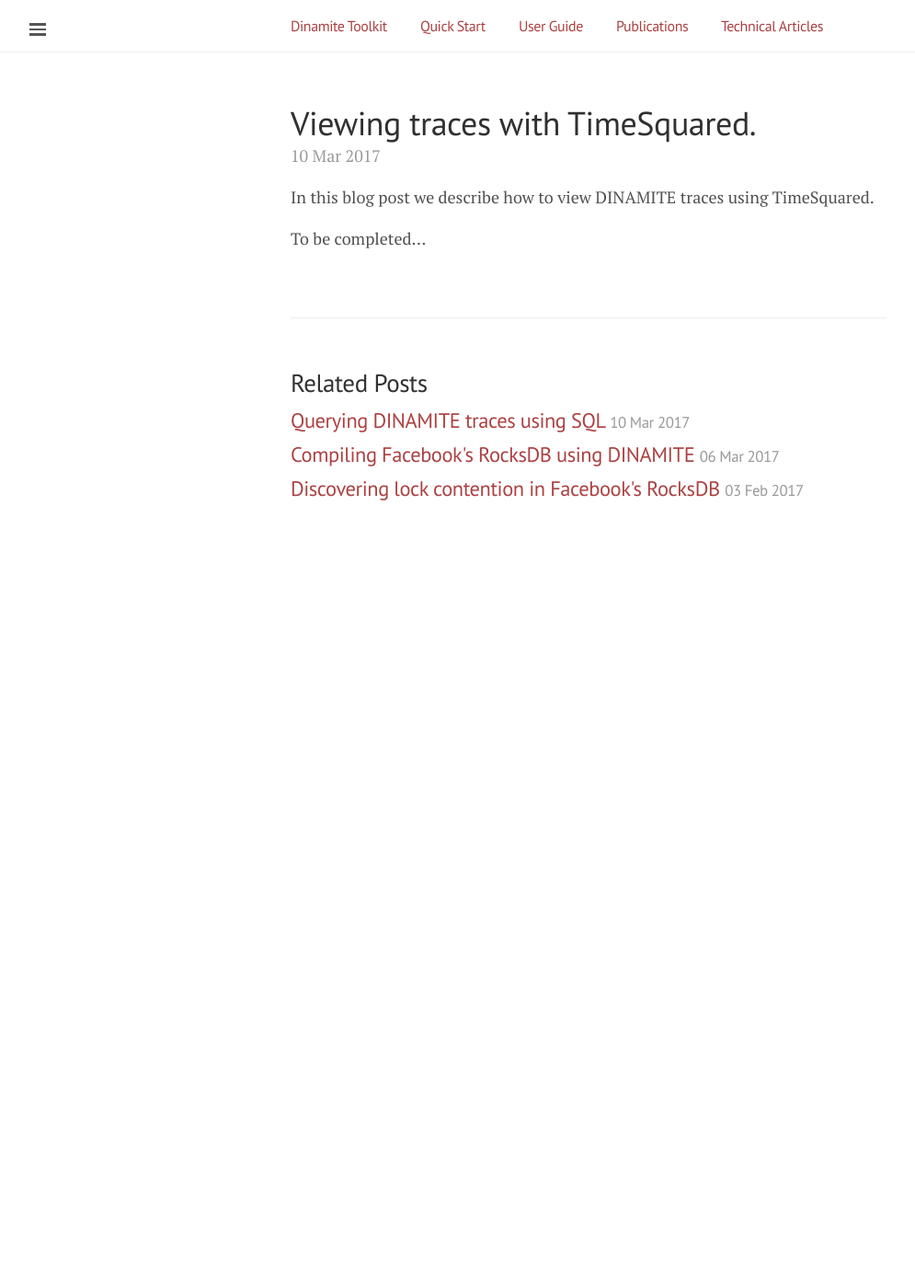
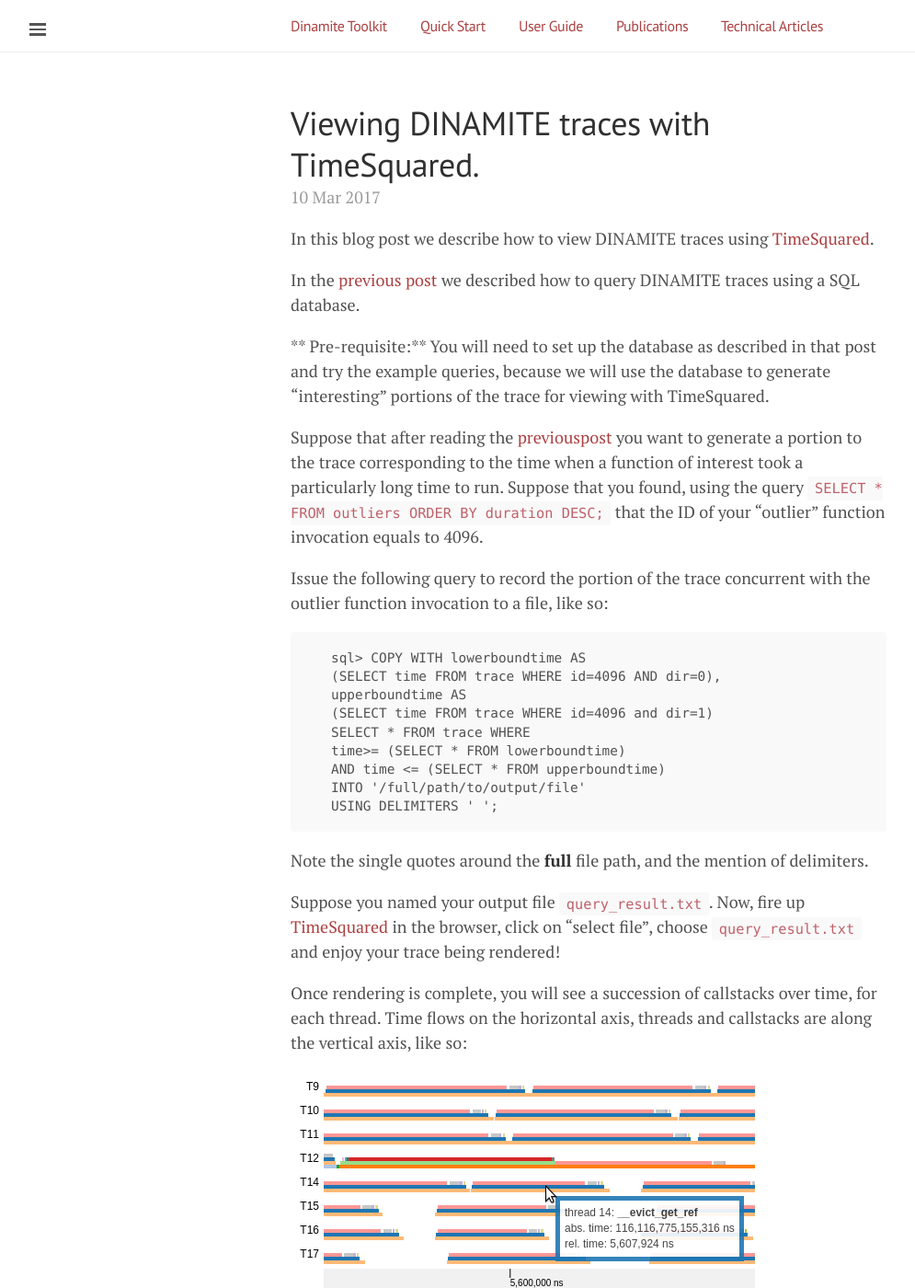
Before and after one commit to dinamite-toolkit/dinamite-toolkit.github.io, a Jekyll site: the page built from _posts/2017-03-10-time-squared-with-files.md, in a window 1280 px wide and 1400 px high. Shown: the whole window at 92% size, without its empty margins (0-995 px from the left). Built offline with Jekyll 4.4.1, drawn with Linux system fonts in a browser that asks for light colours; some of the changed text lies outside the part shown.

Commit message:
Completed a blog post on visualizing traces with TimeSquared.

````diff
--- a/_posts/2017-03-10-time-squared-with-files.md
+++ b/_posts/2017-03-10-time-squared-with-files.md
@@ -1,10 +1,59 @@
 ---
 layout: post
-title: Viewing traces with TimeSquared.
+title: Viewing DINAMITE traces with TimeSquared.
 excerpt_separator: <!--more-->
 ---
 
-In this blog post we describe how to view DINAMITE traces using TimeSquared.
+In this blog post we describe how to view DINAMITE traces using [TimeSquared](https://auggy.bitbucket.io/timesquared).
 <!--more-->
 
-To be completed...
+In the [previous post](/2017/03/10/querying-dinamite-traces) we
+described how to query DINAMITE traces using a SQL database.
+
+** Pre-requisite:** You will need to set up the database as described
+in that post and try the example queries, because we will use the
+database to generate "interesting" portions of the trace for viewing
+with TimeSquared.
+
+Suppose that after reading the [previouspost](/2017/03/10/querying-dinamite-traces)
+you want to generate a portion to the trace corresponding to the time when a function of
+interest took a particularly long time to run. Suppose that you found,
+using the query `SELECT * FROM outliers ORDER BY duration DESC;` that
+the ID of your "outlier" function invocation equals to 4096.
+
+Issue the following query to record the portion of the trace
+concurrent with the outlier function invocation to a file, like so:
+
+   ```
+   sql> COPY WITH lowerboundtime AS
+   (SELECT time FROM trace WHERE id=4096 AND dir=0),
+   upperboundtime AS
+   (SELECT time FROM trace WHERE id=4096 and dir=1)
+   SELECT * FROM trace WHERE
+   time>= (SELECT * FROM lowerboundtime)
+   AND time <= (SELECT * FROM upperboundtime)
+   INTO '/full/path/to/output/file'
+   USING DELIMITERS ' ';
+   ```
+
+Note the single quotes around the **full** file path, and the mention
+of delimiters.
+
+Suppose you named your output file `query_result.txt`. Now, fire up [TimeSquared](https://auggy.bitbucket.io/timesquared) in the browser, click on "select file", choose `query_result.txt` and enjoy your trace being rendered!
+
+Once rendering is complete, you will see a succession of callstacks
+over time, for each thread. Time flows on the horizontal axis, threads
+and callstacks are along the vertical axis, like so:
+
+![TimeSquared]({{ site.url }}/assets/timesquared.png)
+
+If you hover with the mouse over a coloured strip in the callstack,
+TimeSquared will show you the name of the function and some
+information about it.
+
+TimeSquared is work in progress. We are working on building an
+interface to effectively navigate very large traces (at the moment
+TimeSquared cannot show too many events -- and even if it could, you'd
+hardly want to look at all of them), and to query traces from within
+the browser. We will report on these features in our future blog
+posts.
````
Also changed, not shown: _posts/2017-03-10-querying-dinamite-traces.md (+7 -6 lines).
